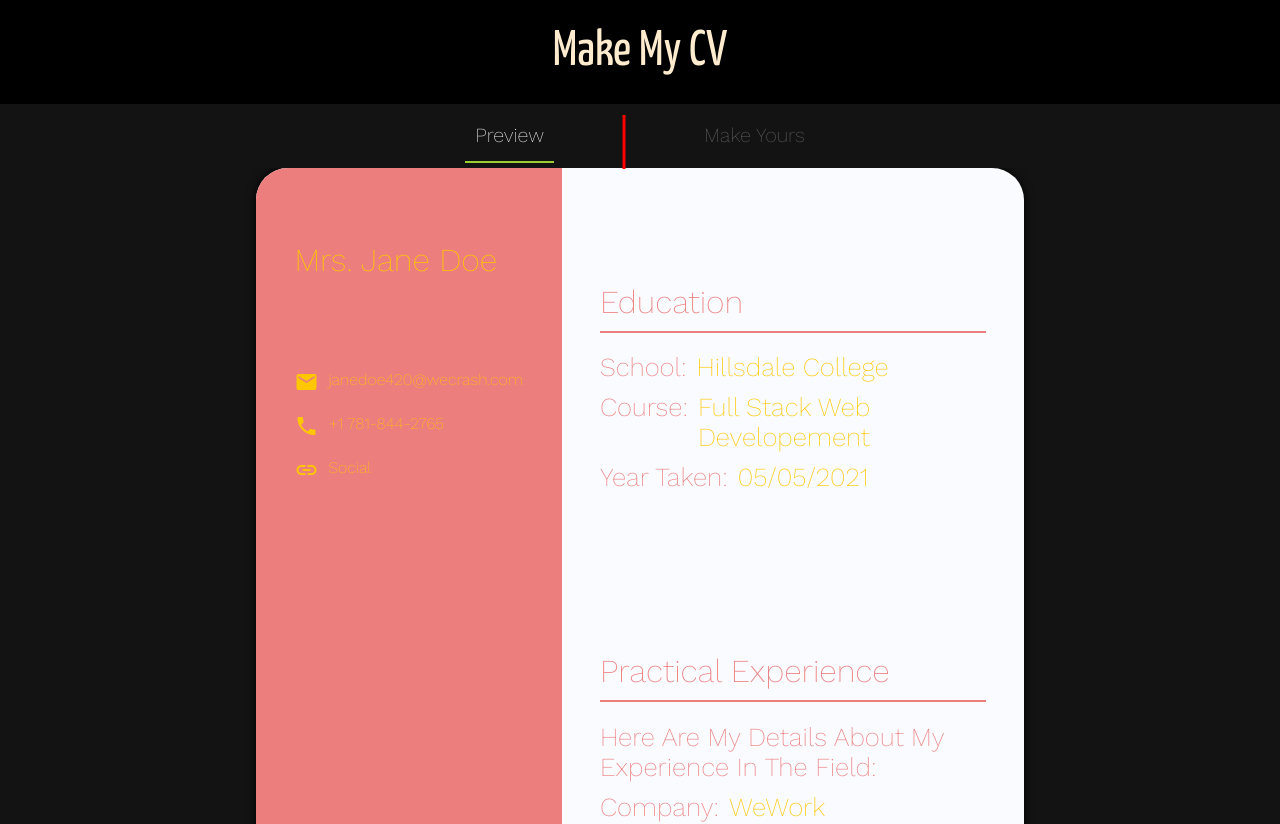
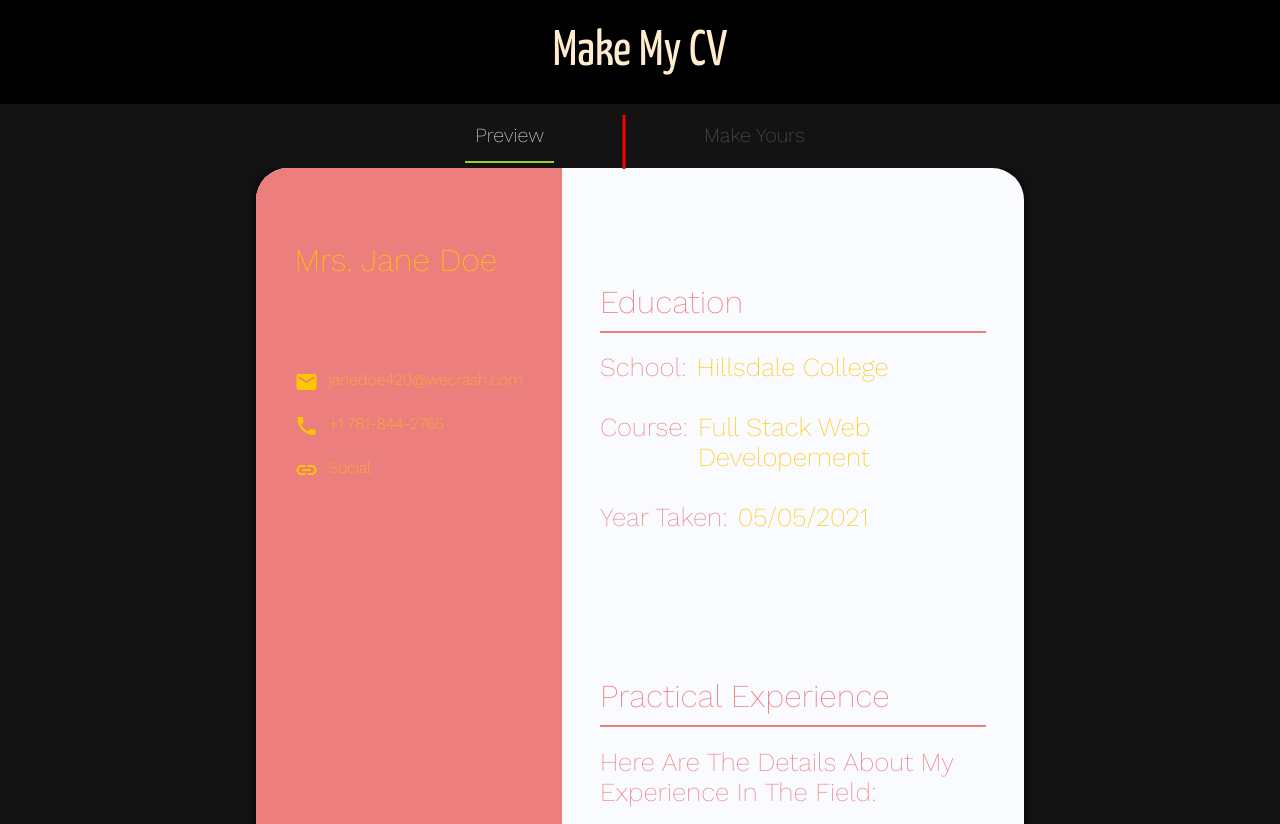
Before and after one commit to node0112/cv-builder, a React (Create React App) app: page / in a window 1280 px wide. Shown: the top 824 px of the page. Built offline with nearby package versions, Linux system fonts and the light colour scheme.

Commit message:
complete project

```diff
--- a/src/App.js
+++ b/src/App.js
@@ -133,7 +133,7 @@ class App extends Component{
     });
     return CapitalizedWords.join(' ');
   }
-  checkInput(){
+  checkInput(){ //checks if all required fields have been filled / no form validation is implemented yet
     const item=this.state
     if(item.name==undefined || item.gender==undefined || item.email==undefined || item.socialProfile==undefined || item.institution==undefined || item.course==undefined || item.year==undefined){
       return false
@@ -141,14 +141,14 @@ class App extends Component{
     else{
       if(this.state.company != undefined){
         this.setState({
-          practicalExperience: "Here Are My Details About My Experience In The Field",
+          practicalExperience: "Here Are The Details About My Experience In The Field",
           experience: true
         })
       }
       return true
     }
   }
-  submitClick(){
+  submitClick(){// checks form on submit and does suitable actions
     if(this.state.submit == false){
       if(this.checkInput() == false){
         this.setState({
--- a/src/components/form components/educationdetails.js
+++ b/src/components/form components/educationdetails.js
@@ -39,7 +39,7 @@ class EducationDetails extends Component{
                  }
                  {this.state.renderSection ?
                  <div className="form-options">
-                 <div className="section-header label">Form Options</div>
+                 <div className="section-header-form label">Form Options</div>
                  <div className="label color-picker" style={{fontSize:"20px"}}>CV Accent Color: <input type={"color"} value={this.props.accentColor} onChange={this.props.changeColor}/></div>
                  <div className="label color-picker" style={{fontSize:"20px"}}>CV Text Color: <input type={"color"} value={this.props.textColor} onChange={this.props.changeTextColor}/></div>
                  </div>
--- a/src/components/form.js
+++ b/src/components/form.js
@@ -12,8 +12,10 @@ class Form extends Component{
             <div className="form">
                 <div className="form-content">
                     <PersonalDetails nameChange={functions.nameChange} changeGender={functions.changeGender} changeEmail={functions.changeEmail} changeTelephone={functions.changeTelephone} filled={this.props.filled} changeSocialProfile={functions.changeSocialProfile}/>
-                    <EducationDetails changeinstitution={functions.changeinstitution} changeCourse={functions.changeCourse} changeYear={functions.changeYear} experienceFunctions={this.props.functions} filled={this.props.filled} submitClick={functions.submitClick} accentColor={this.props.accentColor} textColor={this.props.textColor} changeTextColor={functions.changeTextColor} changeColor={functions.changeColor}/>
+                    <EducationDetails changeinsti
+                    tution={functions.changeinstitution} changeCourse={functions.changeCourse} changeYear={functions.changeYear} experienceFunctions={this.props.functions} filled={this.props.filled} submitClick={functions.submitClick} accentColor={this.props.accentColor} textColor={this.props.textColor} changeTextColor={functions.changeTextColor} changeColor={functions.changeColor}/>
                     <div className="form-footer">
+                        <div className="footer-text-start footer-text label">To Edit After Submitting, Simply Type In The Value And It Will Updated In The Preview Automatically</div>
                         <div className="footer-text label">Fields Marked With * Are Required To Be Filled </div>
                     </div>
                     </div>
--- a/src/components/previewDefault.js
+++ b/src/components/previewDefault.js
@@ -28,7 +28,7 @@ class PreviewDefault extends Component{
                         </div>
                         <div>
                         <div className="section-header label header-text" style={{...{color: this.props.accentColor},...{borderBottom: "2px solid"}}}>Practical Experience</div>
-                            <div className="label label-text"  style={{color: this.props.accentColor}}>Here Are My Details About My Experience In The Field:</div>
+                            <div className="label label-text"  style={{color: this.props.accentColor}}>Here Are The Details About My Experience In The Field:</div>
                             <div className="label label-text"  style={{color: this.props.accentColor}}>Company:<div style={{color: this.props.textColor}}>WeWork</div></div>
                             <div className="label label-text" style={{color: this.props.accentColor}}>Position: <div style={{color: this.props.textColor}}>Senior Full Stack Web Developer</div></div>
                             <div className="label label-text" style={{color: this.props.accentColor}}>Years On The Job: <div style={{color: this.props.textColor}}>5</div></div>
--- a/src/components/userPreview.js
+++ b/src/components/userPreview.js
@@ -27,7 +27,7 @@ class  UserPreview extends Component{
                         <div className="label label-text" style={{color: values.accentColor}}>Year Taken: <div style={{color: values.cvTextColor}}>{values.year}</div></div>
                     </div>
                     <div>
-                        <div className="section-header label header-text" >Practical Experience</div>
+                    <div className="section-header label header-text" style={{...{color: values.accentColor},...{borderBottom: "2px solid"}}}>Practical Experience</div>
                         <div className="label label-text"  style={{color: values.accentColor}}>{values.practicalExperience}</div>
                         {values.experience ?
                         <div>
--- a/src/index.css
+++ b/src/index.css
@@ -219,7 +219,7 @@ i{
   width: 70%;
   display: flex;
   flex-direction: column;
-  gap: 150px;
+  gap: 115px;
   padding: 5%;
   padding-top: 15%;
   border-bottom-right-radius: 32px;
@@ -229,7 +229,7 @@ i{
 }
 .label-text{
   font-size: 26px;
-  margin-bottom: 10px;
+  margin-bottom: 30px;
   display: flex;
   gap: 10px;
 }
@@ -243,12 +243,14 @@ i{
   margin-left: 20px;
 }
 .footer-text{
-  border-top: 2px solid #292929;
-  margin-top: 10%;
   padding-top: 3%;
   width: 100%;
   font-size: 16px;
   color: #3476b0;
+}
+.footer-text-start{
+  margin-top: 15%;
+  border-top: 2px solid #292929;
 }
 ul{
   margin: 0;
```
Also changed, not shown: public/index.html (+0 -23 lines), 1 other file (tests, documents, lock files or other folders).
